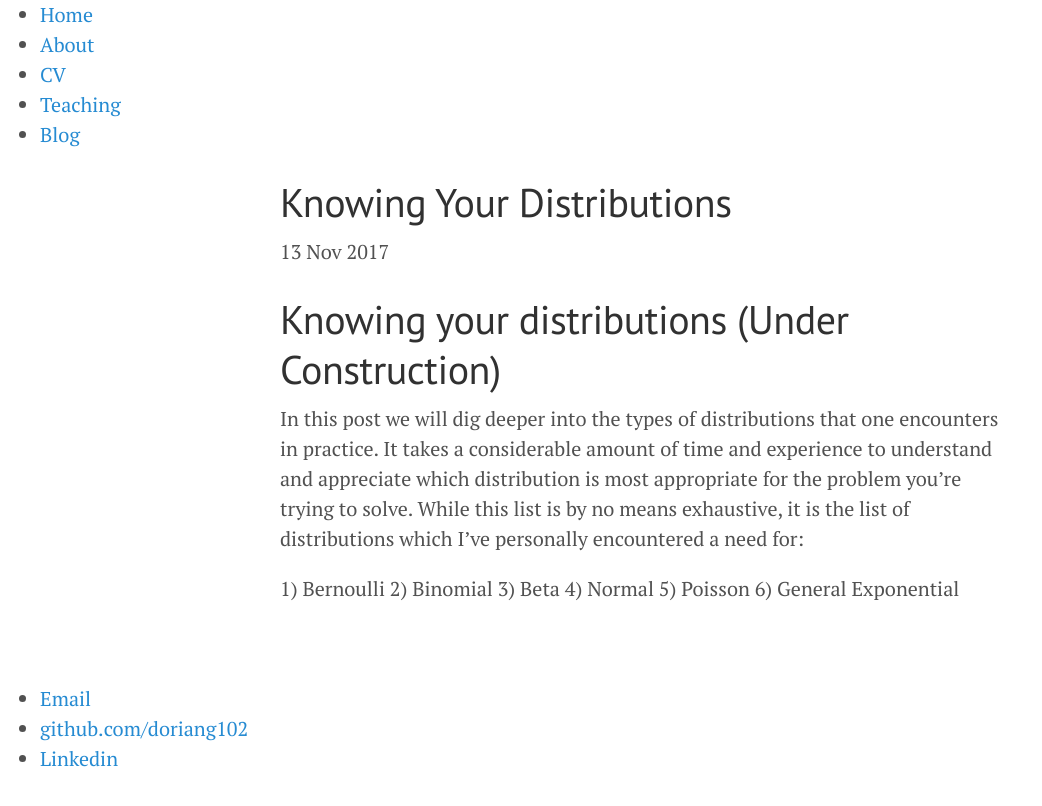
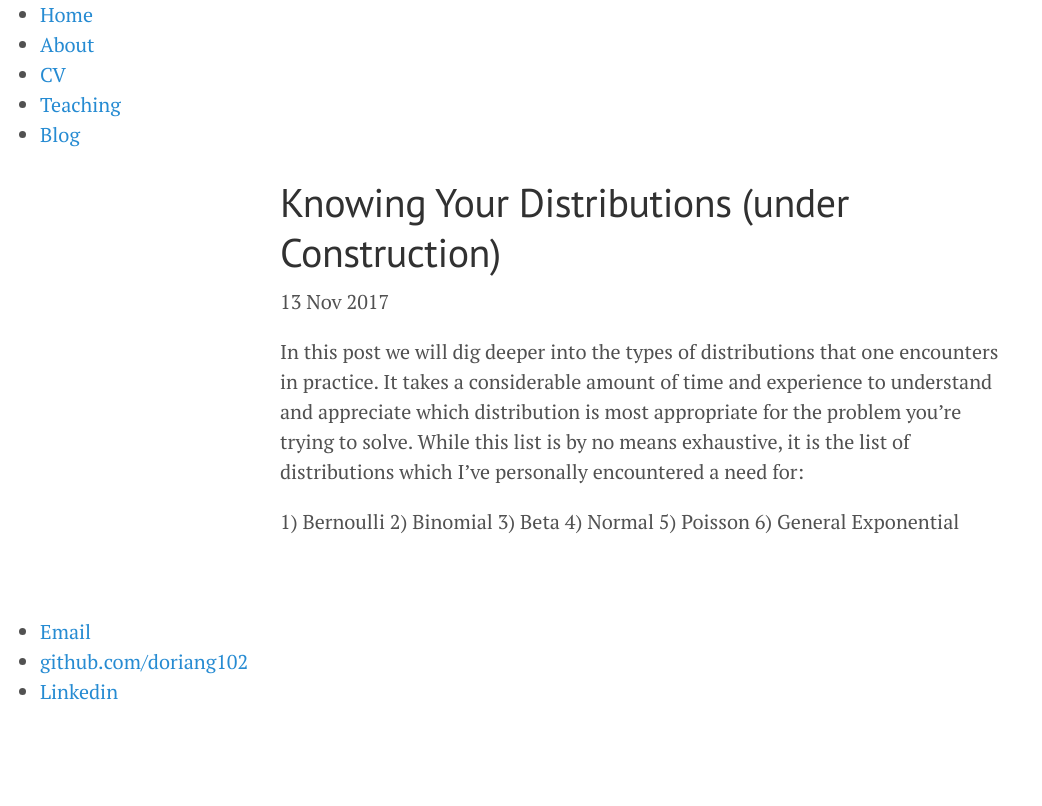
Before and after one commit to doriang102/doriang102.github.io, a Jekyll site: the page built from _posts/2017-11-13-knowing-your-distributions-(under-construction).md, in a window 1280 px wide. Shown: the top 806 px of the page, without its empty margins (0-1042 px from the left). Built offline with Jekyll 4.4.1, drawn with Linux system fonts in a browser that asks for light colours; our own code applies the rules of GitHub Pages for plain Markdown files.

Commit message:
Update and rename 2017-11-13-knowing-your-distributions.md to 2017-11-13-knowing-your-distributions-(under-construction).md

```diff
--- a/_posts/2017-11-13-knowing-your-distributions.md
+++ b/_posts/2017-11-13-knowing-your-distributions-(under-construction).md
@@ -1,4 +1,4 @@
-# Knowing your distributions (Under Construction)
+
 
 In this post we will dig deeper into the types of distributions that one encounters in practice. It takes a considerable amount of
 time and experience to understand and appreciate which distribution is most appropriate for the problem you're trying to solve.
```
